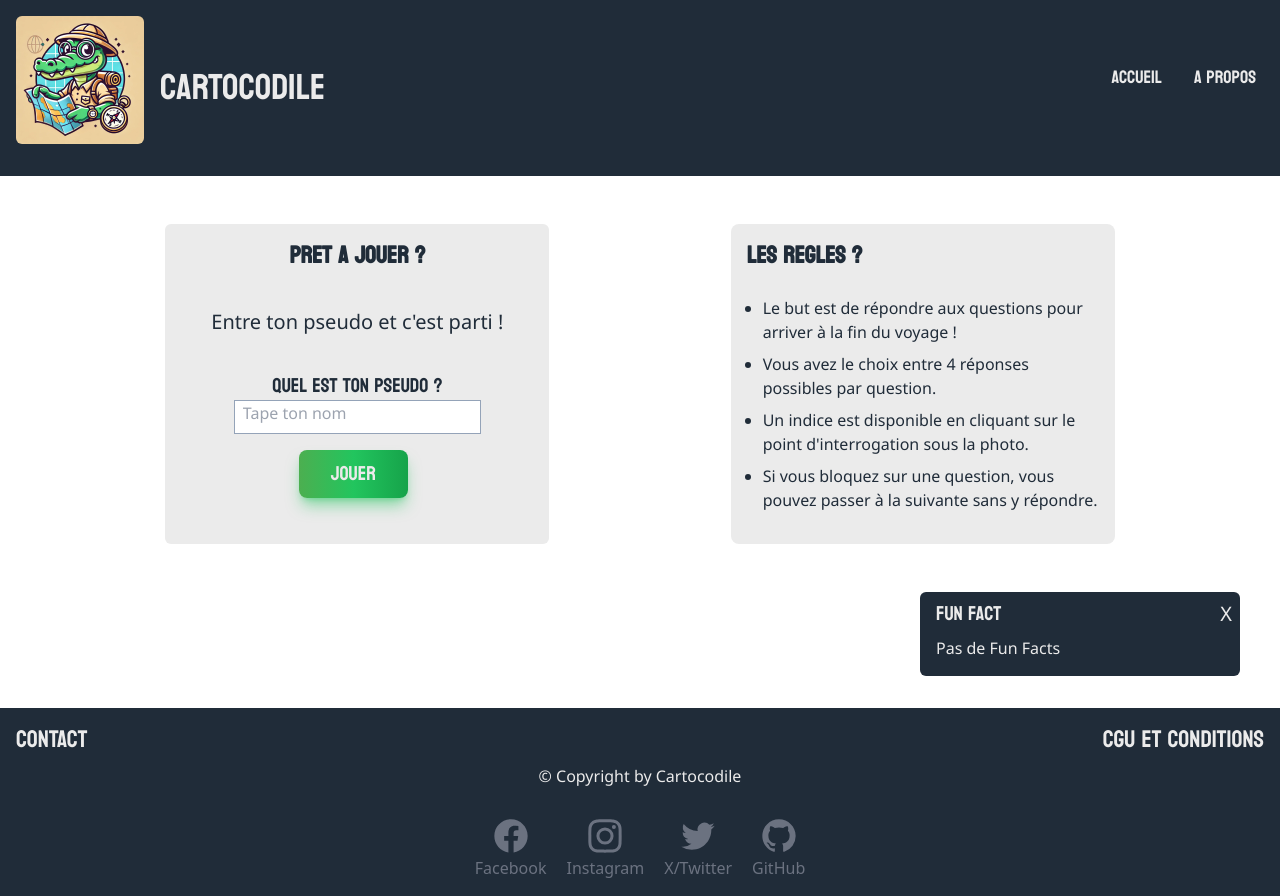
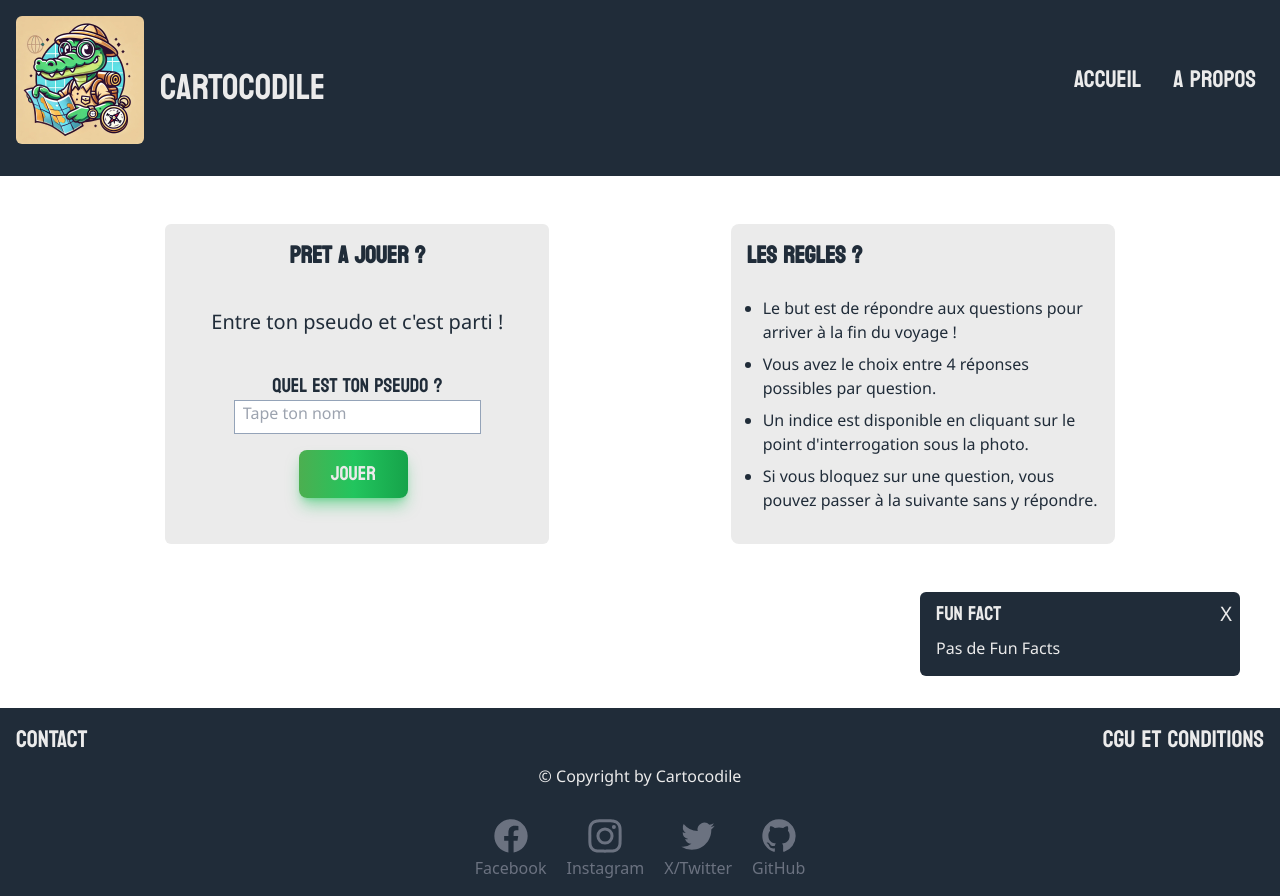
Before and after one commit to WildCodeSchool-2024-09/JS-RemoteFR-Vert-CrewCodeIle-CartoCodile-P2, a React (Vite) app in the folder client/: page / in a window 1280 px wide. Built offline with nearby package versions, Linux system fonts and the light colour scheme; no server answers.

Commit message:
feat: change links font size on homepage

```diff
--- a/client/src/components/MenuBurger.tsx
+++ b/client/src/components/MenuBurger.tsx
@@ -43,12 +43,18 @@ export default function MenuBurger() {
       <nav className="invisible lg:visible">
         <ul className="lg:flex lg:flex-row lg:gap-8">
           <li>
-            <Link to="/" className="text-secondary text-lg font-Koulen">
+            <Link
+              to="/"
+              className="text-secondary text-lg font-Koulen lg:text-2xl"
+            >
               Accueil
             </Link>
           </li>
           <li>
-            <Link to="/About" className="text-secondary text-lg font-Koulen">
+            <Link
+              to="/About"
+              className="text-secondary text-lg font-Koulen lg:text-2xl"
+            >
               A propos
             </Link>
           </li>
```
